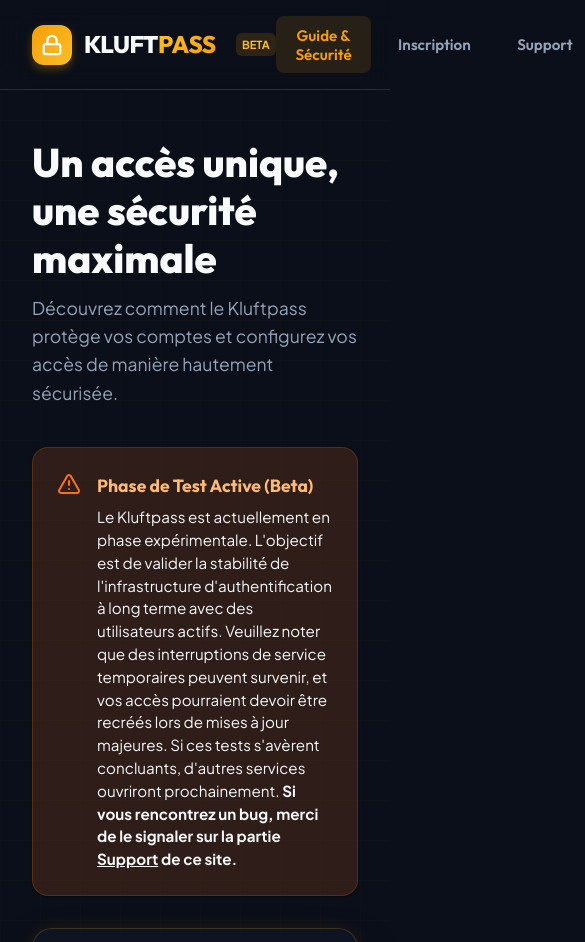
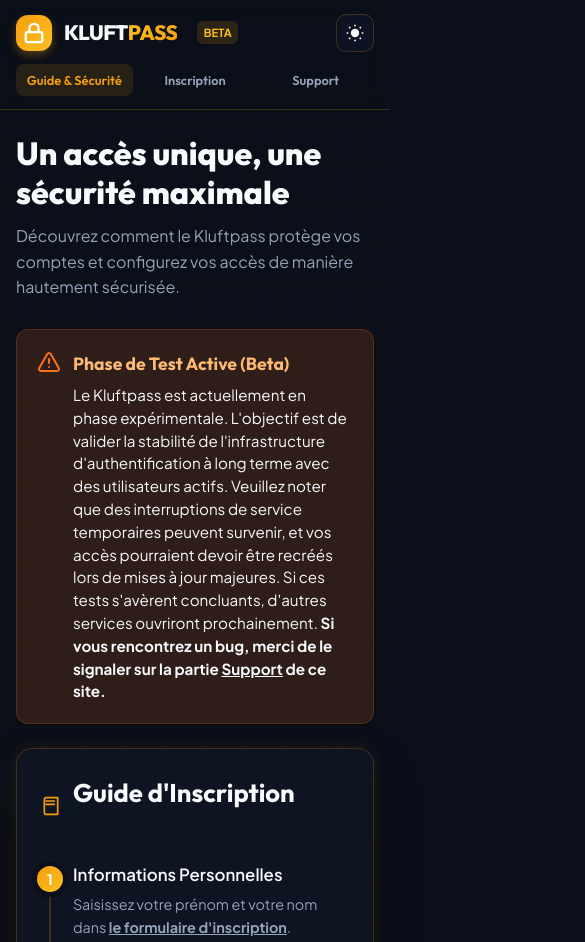
Before and after one commit to Seakluft/kluftpassportail, a website built with Vite: page index.html in a window 390 px wide. Shown: the top 942 px of the page, 585 px wide, since content can reach past the window. Built offline with nearby package versions, Linux system fonts and the light colour scheme.

Commit message:
Add files via upload

```diff
--- a/index.html
+++ b/index.html
@@ -88,7 +88,7 @@
             <div class="step">
               <div class="step-num">1</div>
               <div class="step-title">Informations Personnelles</div>
-              <div class="step-desc">Saisissez votre prénom et votre nom dans les champs prévus à cet effet.</div>
+              <div class="step-desc">Saisissez votre prénom et votre nom dans <a href="#" id="guide-register-link" style="color: inherit; text-decoration: underline; font-weight: 700;">le formulaire d'inscription</a>.</div>
             </div>
 
             <div class="step">
--- a/src/main.js
+++ b/src/main.js
@@ -79,6 +79,15 @@
   betaSupportLink.addEventListener('click', (e) => {
     e.preventDefault();
     navigateToPage('page-support');
+  });
+}
+
+// Guide registration link directs to registration form
+const guideRegisterLink = document.getElementById('guide-register-link');
+if (guideRegisterLink) {
+  guideRegisterLink.addEventListener('click', (e) => {
+    e.preventDefault();
+    navigateToPage('page-register');
   });
 }
 
--- a/src/style.css
+++ b/src/style.css
@@ -889,3 +889,99 @@
 .footer-link:hover {
   color: var(--primary);
 }
+
+/* --- RESPONSIVE MOBILE COMPATIBILITY --- */
+@media (max-width: 768px) {
+  h1 {
+    font-size: 2rem;
+  }
+
+  .section-subtitle {
+    font-size: 1rem;
+    margin-bottom: 1.8rem;
+  }
+
+  main {
+    padding: 1.5rem 1rem;
+  }
+
+  .card {
+    padding: 1.5rem;
+    border-radius: 16px;
+  }
+
+  .alert-box {
+    padding: 1.25rem;
+    border-radius: 12px;
+    margin-bottom: 1.5rem;
+    gap: 0.75rem;
+  }
+}
+
+@media (max-width: 520px) {
+  .header-container {
+    display: grid;
+    grid-template-columns: 1fr auto;
+    gap: 0.75rem 1rem;
+    padding: 0.85rem 1rem;
+  }
+
+  .logo {
+    grid-row: 1;
+    grid-column: 1;
+  }
+
+  .nav-actions {
+    display: contents;
+  }
+
+  .theme-toggle {
+    grid-row: 1;
+    grid-column: 2;
+    justify-self: end;
+  }
+
+  nav {
+    grid-row: 2;
+    grid-column: span 2;
+    width: 100%;
+    display: flex;
+    gap: 0.25rem;
+    justify-content: space-between;
+  }
+
+  .nav-btn {
+    flex: 1;
+    padding: 0.5rem 0.25rem;
+    font-size: 0.8rem;
+    text-align: center;
+  }
+
+  .logo-text {
+    font-size: 1.3rem;
+  }
+
+  .logo-icon {
+    width: 36px;
+    height: 36px;
+  }
+
+  .input-suffix {
+    padding: 0.8rem 0.75rem;
+    font-size: 0.85rem;
+  }
+
+  .bruteforce-table {
+    font-size: 0.8rem;
+  }
+
+  .bruteforce-table th,
+  .bruteforce-table td {
+    padding: 0.5rem 0.25rem;
+  }
+
+  .strength-text {
+    flex-direction: column;
+    gap: 0.25rem;
+  }
+}
```
